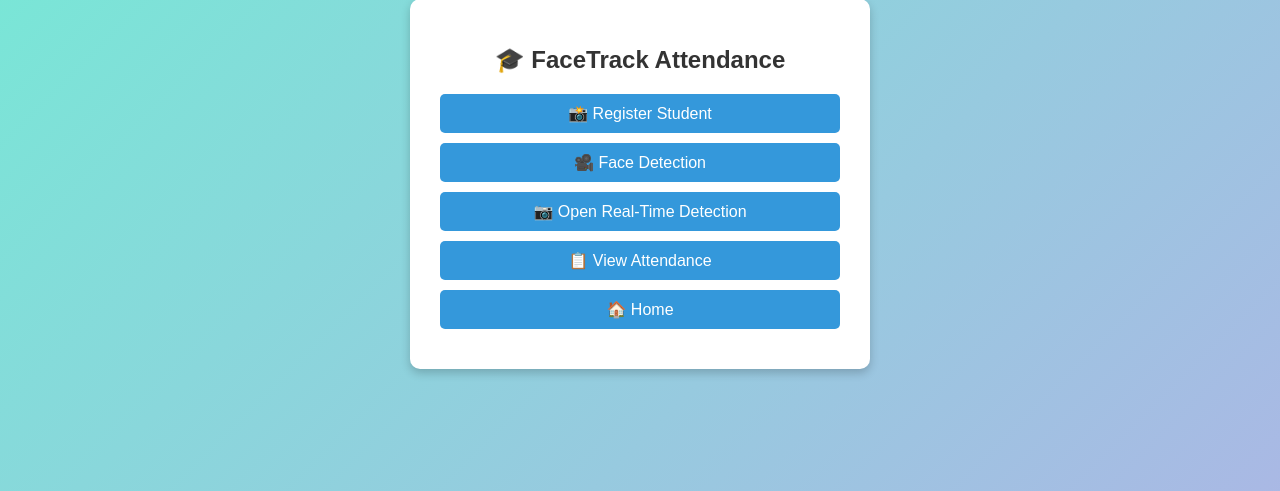
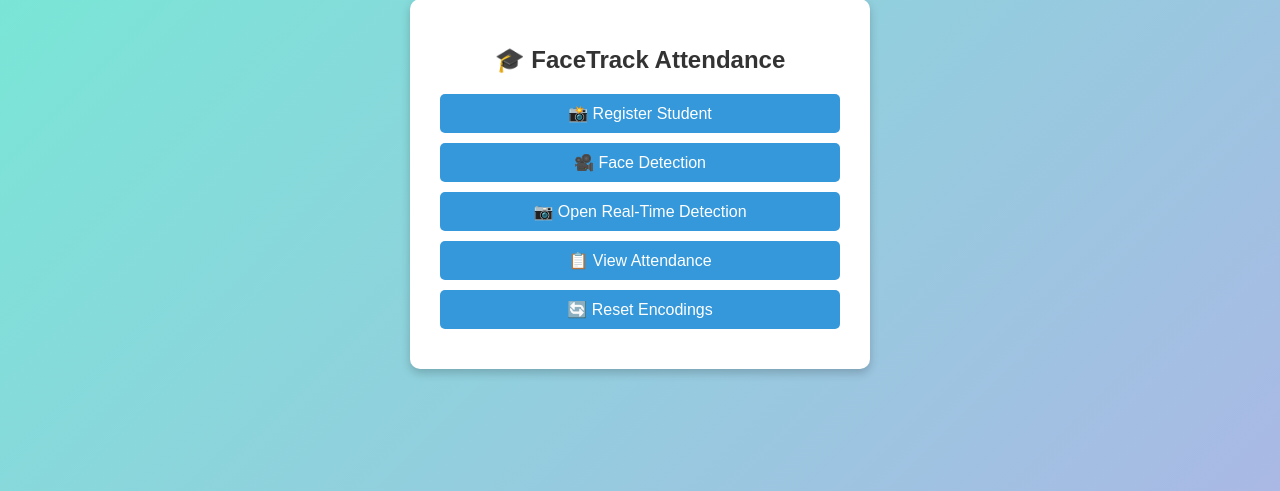
Before and after one commit to IshanDilhan/real-time-face-recognition-system-using-yolo-and-opencv, a Flask app: page / in a window 1280 px wide. Shown: the part 216-707 px from the top of the page. Run offline with Flask 3, Linux system fonts and the light colour scheme; parts of the project's set-up code (start-up, migrations or seed data) failed here and were passed over.

Commit message:
reset encode done

```diff
--- a/app.py
+++ b/app.py
@@ -41,7 +41,7 @@ def test_mongodb():
     except Exception as e:
         return jsonify({"status": "error", "message": str(e)}), 500
 
-
+student_encodings = {}
 def encode_student_faces():
     """Encodes student images and saves embeddings."""
     global student_encodings
@@ -73,6 +73,16 @@ def encode_student_faces():
     print("✅ Encodings saved!")
 
 encode_student_faces()  # Load student encodings
+
+@app.route("/reset_encodings", methods=["POST"])
+def reset_encodings():
+    """Deletes student_encodings.pkl and regenerates encodings."""
+    if os.path.exists(ENCODINGS_FILE):
+        os.remove(ENCODINGS_FILE)
+        print("✅ Deleted existing encodings.")
+
+    response = encode_student_faces()  # Call function to regenerate encodings
+    return jsonify(response)
 
 
 
@@ -307,13 +317,7 @@ def generate_frames():
     print("✅ Real-time detection stopped.")  # Debugging log
 
 
-# Load or compute student encodings
-if os.path.exists(ENCODINGS_FILE):
-    with open(ENCODINGS_FILE, "rb") as f:
-        student_encodings = pickle.load(f)
-    print("✅ Loaded existing student encodings.")
-else:
-    student_encodings = {}
+
 
 def stream_video(video_path):
     """Streams processed video frames with detected faces and marks attendance."""
--- a/templates/index.html
+++ b/templates/index.html
@@ -5,6 +5,22 @@
     <meta name="viewport" content="width=device-width, initial-scale=1.0">
     <title>FaceTrack Attendance</title>
     <link rel="stylesheet" href="{{ url_for('static', filename='css/styles.css') }}">
+    <script>
+        function resetEncodings() {
+            if (confirm("Are you sure you want to reset encodings? This will delete and regenerate them. please wait for resposce it will be 2 min")) {
+                fetch("/reset_encodings", { method: "POST" })
+                .then(response => response.json())
+                .then(data => {
+                    alert(data.message); // Show success or error message
+                })
+                .catch(error => {
+                    console.error("Error:", error);
+                    alert("done!");
+                });
+            }
+        }
+    </script>
+
     <style>
         /* General Page Styling */
         body {
@@ -53,7 +69,8 @@
         <a href="{{ url_for('detect') }}" class="btn">🎥 Face Detection</a>
         <a href="{{ url_for('realtime_page') }}" class="btn">📷 Open Real-Time Detection</a>
         <a href="{{ url_for('attendance') }}" class="btn">📋 View Attendance</a>
-        <a href="{{ url_for('home') }}" class="btn">🏠 Home</a>
+        <a href="#" class="btn" onclick="resetEncodings()">🔄 Reset Encodings</a>
+
     </div>
 </body>
 </html>
```
Also changed, not shown: students/images/ishan/WhatsApp Image 2025-03-12 at 1.20.20 PM (1).jpeg (added), 1 other file.
